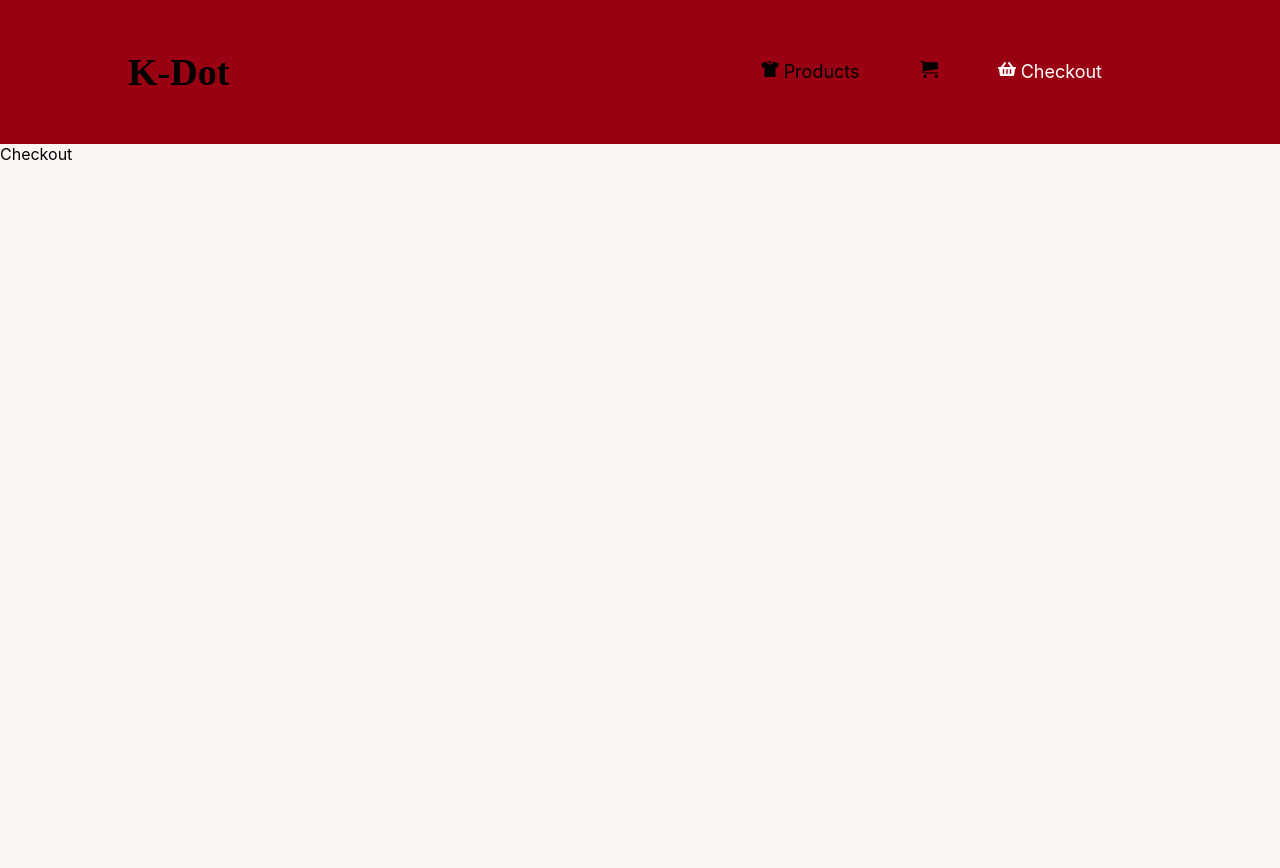
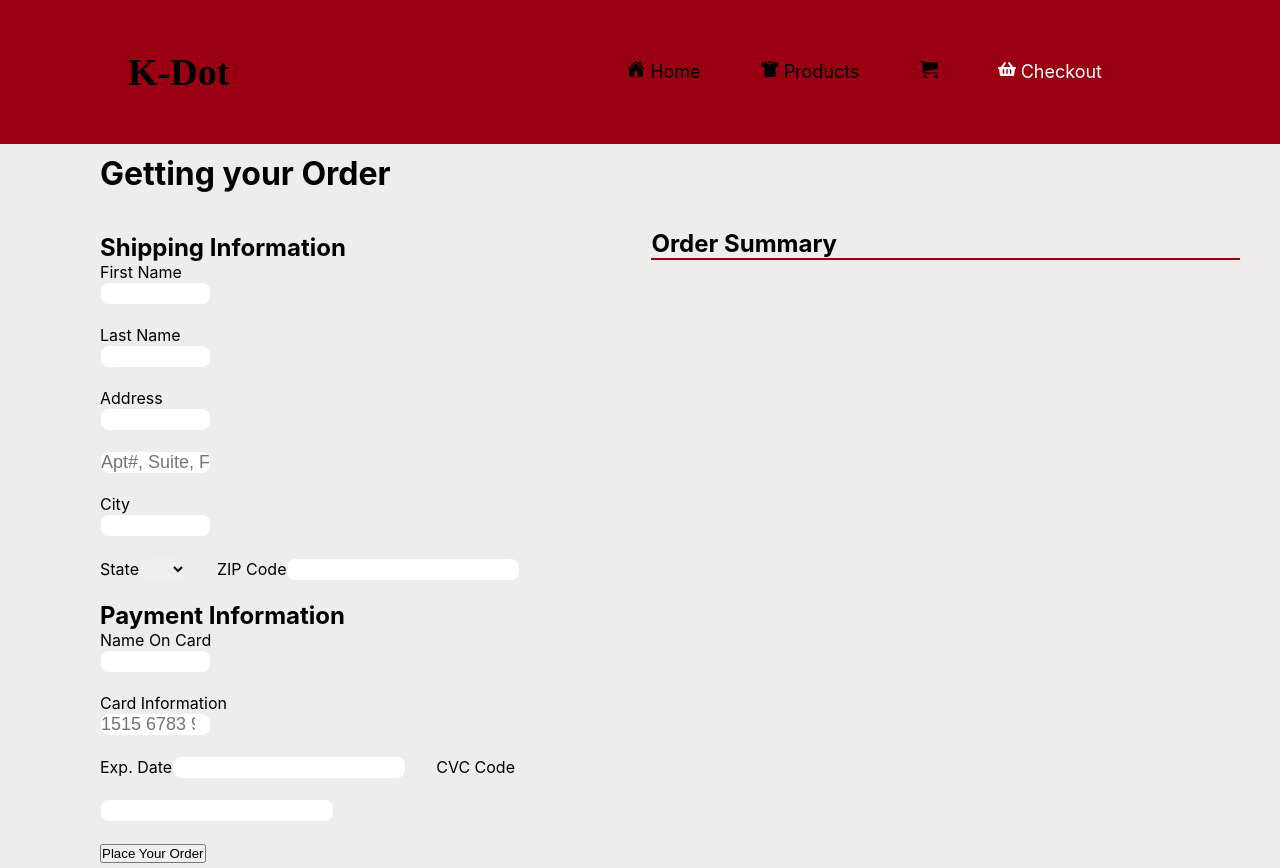
Before and after one commit to KheffyC/K-Dot, a React (Create React App) app: page /Checkout in a window 1280 px wide. Before the commit the page ends 800 px from the top, so only its background shows below. Built offline with nearby package versions, Linux system fonts and the light colour scheme; a web font is replaced by a local one.

Commit message:
Created Checkout Page and Layout
Utilizes updated addToCart state to bring final values into Checkout

```diff
--- a/src/App.css
+++ b/src/App.css
@@ -1,5 +1,5 @@
 @import url('https://fonts.googleapis.com/css2?family=My+Soul&display=swap');
-
+@import url('https://fonts.googleapis.com/css2?family=Merriweather:ital,wght@0,900;1,300;1,400&display=swap');
 
 
 *{
@@ -8,16 +8,98 @@
 }
 
 body{
+  /* font-family: 'Merriweather'; */
   padding: 0;
   margin: 0;
   height: 100%;
-  background-color: #FCF6F5FF;
+  background-color: #f0ece9;
 }
 
 .brokeBack{
   display: flex;
   flex-direction: column;
   align-items: center;
+}
+
+/* Loading Spinner  */
+.lds-spinner {
+  color: black;
+  display: inline-block;
+  position: relative;
+  width: 80px;
+  height: 80px;
+  margin-top: 350px;
+}
+.lds-spinner div {
+  transform-origin: 40px 40px;
+  animation: lds-spinner 1.2s linear infinite;
+}
+.lds-spinner div:after {
+  content: " ";
+  display: block;
+  position: absolute;
+  top: 3px;
+  left: 37px;
+  width: 6px;
+  height: 18px;
+  border-radius: 20%;
+  background: #000;
+}
+.lds-spinner div:nth-child(1) {
+  transform: rotate(0deg);
+  animation-delay: -1.1s;
+}
+.lds-spinner div:nth-child(2) {
+  transform: rotate(30deg);
+  animation-delay: -1s;
+}
+.lds-spinner div:nth-child(3) {
+  transform: rotate(60deg);
+  animation-delay: -0.9s;
+}
+.lds-spinner div:nth-child(4) {
+  transform: rotate(90deg);
+  animation-delay: -0.8s;
+}
+.lds-spinner div:nth-child(5) {
+  transform: rotate(120deg);
+  animation-delay: -0.7s;
+}
+.lds-spinner div:nth-child(6) {
+  transform: rotate(150deg);
+  animation-delay: -0.6s;
+}
+.lds-spinner div:nth-child(7) {
+  transform: rotate(180deg);
+  animation-delay: -0.5s;
+}
+.lds-spinner div:nth-child(8) {
+  transform: rotate(210deg);
+  animation-delay: -0.4s;
+}
+.lds-spinner div:nth-child(9) {
+  transform: rotate(240deg);
+  animation-delay: -0.3s;
+}
+.lds-spinner div:nth-child(10) {
+  transform: rotate(270deg);
+  animation-delay: -0.2s;
+}
+.lds-spinner div:nth-child(11) {
+  transform: rotate(300deg);
+  animation-delay: -0.1s;
+}
+.lds-spinner div:nth-child(12) {
+  transform: rotate(330deg);
+  animation-delay: 0s;
+}
+@keyframes lds-spinner {
+  0% {
+    opacity: 1;
+  }
+  100% {
+    opacity: 0;
+  }
 }
 
 /* Nav Bar  */
@@ -184,12 +266,15 @@ img{
 
 .productBottom{
   overflow: hidden;
-  border-top: 1px solid #eee;
+  border-top: 1px solid #8b8c8a;
   padding-top: 20px;
 }
 
 .productPrice{
-  font-size: 18px;
+  font-size: 20px;
+  text-align: center;
+  text-decoration: none;
+  list-style: none;
   font-weight: 700;
   color: #181f5d;
 }
@@ -216,9 +301,11 @@ img{
 .DetailRoutes{
   display: flex;
   flex-direction: row;
-  padding: 1%;
+  padding: 1.3%;
   align-items: center;
   justify-content: center;
+  margin: 0px 15px 0px 15px ;
+
 }
 
 hr{
@@ -226,12 +313,16 @@ hr{
 }
 
 .DetailRoutes button{
-  background-color: black;
+  background-color: rgb(0, 0, 0);
   color: white;
   font-size: large;
   padding: 1.3%;
   justify-content: space-around;
   margin: 0px 15px 0px 15px ;
+}
+
+.DetailRoutes button:hover{
+  cursor: pointer;
 }
 /* Toggle Switch */
 
@@ -263,6 +354,18 @@ hr{
 }
 .CartHero h5 {
   padding: 13px 0px 15px 0px;
+}
+
+.CheckOutButton{
+  font-size: 20px;
+  background-color: #181616;
+  color:#f0ece9;
+  padding: .55%;
+  width: 300px;
+}
+
+.CheckOutBox{
+  justify-self: right;
 }
 
 .CartItemHeader{
@@ -328,7 +431,7 @@ hr{
   text-align: right;
   font-size: 25px;
   grid-template-columns: repeat(2, 1fr);
-  grid-template-rows: repeat(4, 1fr);
+  grid-template-rows: repeat(5, 1fr);
   grid-column-gap: 0px;
   grid-row-gap: 0px;
   margin-right: 8vw;
@@ -342,6 +445,44 @@ hr{
   .div6 { grid-area: 3 / 2 / 4 / 3;margin-bottom: 8px; }
   .div7 { grid-area: 4 / 1 / 5 / 2;margin-bottom: 8px; font-weight: 700;  }
   .div8 { grid-area: 4 / 2 / 5 / 3;margin-bottom: 8px; font-weight: 700; border-top: 2px solid #990011;}
+  .div9 { grid-area: 5 / 2 / 6 / 3; margin-top: 10px; }
+
+/* Checkout Page  */
+
+.CheckoutPage {
+  display: grid;
+  grid-template-columns: repeat(7, 1fr);
+  grid-template-rows: repeat(4, 1fr);
+  grid-column-gap: 0px;
+  grid-row-gap: 0px;
+  }
+
+  .CheckoutForm { grid-area: 1 / 1 / 5 / 5;  margin: 50px 20px 5px 100px }
+
+  .inputField{
+    margin: 0px 500px 20px 0px;
+    font-size: large;
+    border: 1px solid #f0ece9;
+    border-radius: 9px ;
+  }
+  .StateZipInput{
+    border: 1px solid #f0ece9;
+    font-size: large;
+    border-radius: 9px ;
+    margin: 0px 30px 20px 0px;
+  }
+  .CheckoutSummary { grid-area: 1 / 5 / 5 / 8; margin: 85px 40px 0px -80px  }
+
+  .CheckoutItemContainer{
+    display: grid;
+    height: 100px;
+    grid-template-columns: repeat(3, 1fr);
+    grid-template-rows: 1fr;
+    grid-column-gap: 60px;
+    font-size: large;
+  }
+
+  .CheckoutCart { grid-area: 2 / 5 / 4 / 8; }
 
 /* Counter */
 .counter {
@@ -355,7 +496,7 @@ hr{
   font-size: 25px;
   font-weight: 700;
   text-align: center;
-  background-color: #FCF6F5FF;
+  background-color: #f0ece9;
   color: #990011;
 }
 .counter span {
--- a/src/components/Cart.js
+++ b/src/components/Cart.js
@@ -68,12 +68,11 @@ const Cart = () => {
 
 
   return (
-    <>
-  {(addToCart.length < 0) ? <div>Sorry</div> : <div className='CartPageContainer'>
+    <div className='CartPageContainer'>
       <div className='CartHero'>
         <h1>Review Your Cart. </h1>
-        <h5>Free Delivery and free returns</h5>
-        <button>CHECK OUT</button>
+        <h5>Free Delivery and Free Returns</h5>
+        <button className='CheckOutButton'>CHECK OUT</button>
       </div>
         <br />
       <div className='CartItemHeader'>
@@ -106,9 +105,10 @@ const Cart = () => {
           <div className="div3">Shipping </div><div className="div4"> FREE</div>
           <div className="div5">Estimated Tax </div><div className="div6">${tax}</div>
           <div className="div7">TOTAL </div><div className="div8">${total}</div>
+          <div className="div9"><button className='CheckOutButton'>CHECK OUT</button></div>
         </div>
-    </div> }
-    </>
+
+    </div>
     )
 }
 
--- a/src/components/Checkout.js
+++ b/src/components/Checkout.js
@@ -1,8 +1,65 @@
-import React from 'react'
+import React, { useContext } from 'react'
+import { useNavigate } from 'react-router-dom'
+import { CartContext } from '../context/CartContext'
+
 
 const Checkout = () => {
+
+  const { addToCart } = useContext(CartContext)
+
   return (
-    <div>Checkout</div>
+    <div className="CheckoutPage">
+      <div className="CheckoutForm">
+        <h1 style={{marginTop: '-40px', marginBottom: '20px'}}>Getting your Order</h1>
+        <br style={{color:'red', width: '500px'}}/>
+        <form>
+          <div style={{display: 'flex', flexDirection: 'column'}}>
+            <h2>Shipping Information</h2>
+            <label htmlFor='FirstName'>First Name</label>
+            <input type='text' className="inputField" />
+            <label htmlFor='LastName'>Last Name</label>
+            <input type='text' className="inputField" />
+            <label htmlFor='Address'>Address</label>
+            <input type='text' className="inputField" />
+            <input type ='text' className="inputField" placeholder='Apt#, Suite, Floor(optional)'/>
+            <label htmlFor='City'>City</label>
+            <input type='text' className="inputField"/>
+            <div className='StateZip'>
+              <label htmlFor='State'>State</label>
+              <select className='StateZipInput'><option></option><option>CA</option></select>
+              <label htmlFor='ZIP'>ZIP Code</label>
+              <input className='StateZipInput' type='text' />
+            </div>
+          </div>
+          <div style={{display: 'flex', flexDirection: 'column'}}>
+            <h2>Payment Information</h2>
+            <label htmlFor='CardName'>Name On Card</label>
+            <input className="inputField" type='text' />
+            <label htmlFor='CreditCard'>Card Information</label>
+            <input  className="inputField" type='number' placeholder='1515 6783 9427 9457'/>
+            <div className='StateZip'>
+              <label htmlFor='ExpDate'>Exp. Date</label>
+              <input className='StateZipInput' type='text' />
+              <label htmlFor='CVC'>CVC Code</label>
+              <input className='StateZipInput' type='number'/>
+            </div>
+          </div>
+          <button type='submit'>Place Your Order</button>
+        </form>
+      </div>
+      <div className="CheckoutSummary"> <h2>Order Summary</h2><hr style={{marginBottom: '20px'}}/>
+          <div className='CheckoutCart'>
+            {addToCart.map((cartItem, index) => (
+              <div className='CheckoutItemContainer' key={index}>
+                  <h5 style={{textAlign: 'left'}}>{cartItem.title}</h5>
+                  <h5 style={{textAlign: 'center'}}>{cartItem.quantity}</h5>
+                  <h5 style={{textAlign: 'center'}}>${cartItem.price}</h5>
+              </div>))}
+          </div>
+      </div>
+      {/* <div className='CheckoutCart' style={{border: '2px solid red', height: '500px'}}></div> */}
+
+    </div>
   )
 }
 
--- a/src/components/Header.js
+++ b/src/components/Header.js
@@ -2,7 +2,7 @@ import { useContext } from 'react'
 import { NavLink } from 'react-router-dom'
 import { ImCart } from 'react-icons/im'
 import { FaShoppingBasket } from 'react-icons/fa'
-import { IoShirt } from 'react-icons/io5'
+import { IoShirt, IoHome } from 'react-icons/io5'
 import { CartContext } from '../context/CartContext'
 
 const Header = () => {
@@ -13,6 +13,7 @@ const Header = () => {
           <nav className="Nav">
               <h1>K-Dot</h1>
             <ul className="navLinks">
+                <li><NavLink to="/"><IoHome/> Home</NavLink></li>
                 <li><NavLink to="/Products"><IoShirt/> Products</NavLink></li>
                 <li>{(addToCart.length > 0) ? <NavLink to="/Cart"><ImCart />   Cart ({addToCart.length})</NavLink> : <ImCart />}</li>
                 <li><NavLink to="/Checkout"><FaShoppingBasket /> Checkout</NavLink></li>
--- /dev/null
+++ b/src/components/Loading.js
@@ -0,0 +1,12 @@
+import React from 'react'
+
+
+
+const Loading = () => {
+  return (
+    <div class="lds-spinner">
+        <div></div><div></div><div></div><div></div><div></div><div></div><div></div><div></div><div></div><div></div><div></div><div></div>
+    </div>  )
+}
+
+export default Loading
--- a/src/components/Products.js
+++ b/src/components/Products.js
@@ -2,32 +2,15 @@ import React, { useEffect, useState, useContext } from 'react'
 import { ProductContext } from '../context/ProductContext';
 import Product from './Product';
 import Toggle from './Toggle';
+import Loading from './Loading';
 
 const Products = () => {
 
     // Create Array of all Categories
     // const categoryArray = ["men's clothing", "women's clothing", "electronics", "jewelery"]
 
-    const [isLoading, setIsLoading] = useState(false)
+    const [isLoading, setIsLoading] = useState(true)
     const [ products, setProducts ] = useState([]);
-    const [ checkedOne, setCheckedOne ] = useState(false)
-    const [ checkedTwo, setCheckedTwo ] = useState(false)
-    const [ checkedThree, setCheckedThree ] = useState(false)
-    const [ checkedFour, setCheckedFour ] = useState(false)
-    const [ checkedArray, setCheckedArray ] = useState([])
-
-    const handleChangeOne = () => {
-        setCheckedOne(!checkedOne);
-      };
-    const handleChangeTwo = () => {
-        setCheckedTwo(!checkedTwo);
-      };
-    const handleChangeThree = () => {
-        setCheckedThree(!checkedThree);
-      };
-    const handleChangeFour = () => {
-        setCheckedFour(!checkedFour);
-      };
 
 
     // Fetch Data from Fake Store API
@@ -45,32 +28,26 @@ const Products = () => {
 
     return (
     <div className='container'>
+        {isLoading === true ? (<Loading />) : (
+        <>
         <div className='FilterNav'>
             <h2>FILTER </h2>
             <ul>
                 <Toggle
                     products = {products}
                     title = "men's"
-                value = {checkedOne}
-                handleChange = {handleChangeOne}
                 />
                 <Toggle
                     products = {products}
                     title = "women's"
-                value = {checkedTwo}
-                handleChange = {handleChangeTwo}
                 />
                 <Toggle
                     products = {products}
                     title = "electronics"
-                value = {checkedThree}
-                handleChange = {handleChangeThree}
                 />
                 <Toggle
                     products = {products}
                     title = "jewelery"
-                value = {checkedFour}
-                handleChange = {handleChangeFour}
                 />
 
             </ul>
@@ -84,7 +61,8 @@ const Products = () => {
                     </div>
                 )}
             </div>
-
+        </>
+        )}
     </div>
     )
 
```
Also changed, not shown: src/components/ProductDetails.js (+12 -12 lines). Lines whose indentation alone changed are shown as unchanged.
